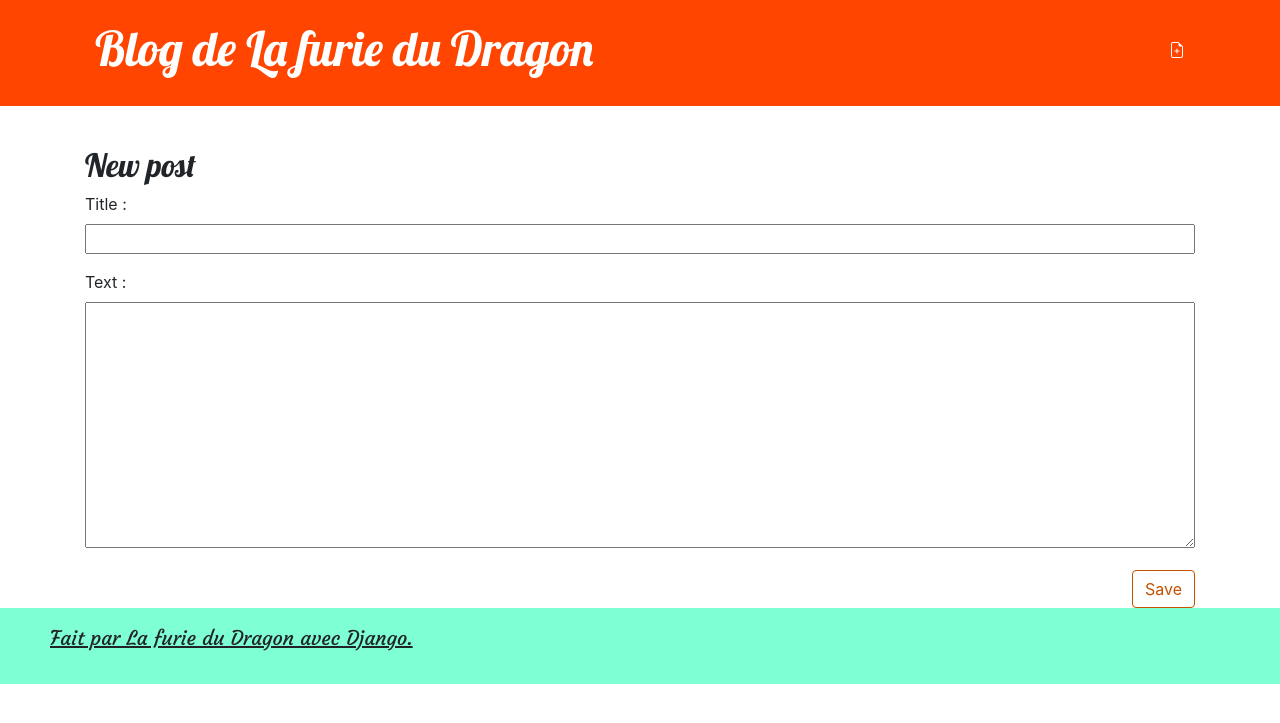
After one commit to ThomasJaffe/Python-Django, a Django app: page /post/new/ in a window 1280 px wide. The commit adds this page. Shown: the top 723 px of the page. Run offline with Django 3.2, Linux system fonts and the light colour scheme.

Commit message:
a lot of updates

```diff
--- /dev/null
+++ b/blog/forms.py
@@ -0,0 +1,9 @@
+from django import forms
+
+from .models import Post
+
+class PostForm(forms.ModelForm):
+
+    class Meta:
+        model = Post
+        fields = ('title', 'text',)
--- a/blog/templates/blog/base.html
+++ b/blog/templates/blog/base.html
@@ -11,6 +11,9 @@
     <body>
         <header class="page-header">
             <div class="container">
+                <a href="{% url 'post_new' %}" class="top-menu">
+                    {% include './icons/file-earmark-plus.svg' %}
+                </a>
                 <h1><a href="https://www.youtube.com/watch?v=xvFZjo5PgG0" target='_blank'>Blog de La furie du Dragon</a></h1>
             </div>
         </header>
--- a/blog/templates/blog/post_detail.html
+++ b/blog/templates/blog/post_detail.html
@@ -2,6 +2,11 @@
 
 {% block content %}
     <article class="post">
+        <aside class="actions">
+            <a class="btn btn-default" href="{% url 'post_edit' pk=post.pk %}">
+                {% include './icons/pencil-fill.svg' %}
+            </a>
+        </aside>
         {% if post.published_date %}
             <time class="date">
                 {{ post.published_date }}
--- /dev/null
+++ b/blog/templates/blog/post_edit.html
@@ -0,0 +1,9 @@
+{% extends 'blog/base.html' %}
+
+{% block content %}
+    <h2>New post</h2>
+    <form method="POST" class="post-form">{% csrf_token %}
+        {{ form.as_p }}
+        <button type="submit" class="save btn btn-default">Save</button>
+    </form>
+{% endblock %}
--- a/blog/urls.py
+++ b/blog/urls.py
@@ -4,4 +4,6 @@ from . import views
 urlpatterns = [
     path('', views.post_list, name='post_list'),
     path('post/<int:pk>/', views.post_detail, name='post_detail'),
+    path('post/new/', views.post_new, name='post_new'),
+    path('post/<int:pk>/edit/', views.post_edit, name='post_edit'),
 ]
--- a/blog/views.py
+++ b/blog/views.py
@@ -2,6 +2,7 @@ from django.shortcuts import render
 from django.utils import timezone
 from .models import Post
 from django.shortcuts import render, get_object_or_404
+from .forms import PostForm
 
 def post_list(request):
     posts = Post.objects.filter(published_date__lte=timezone.now()).order_by('published_date')
@@ -10,3 +11,30 @@ def post_list(request):
 def post_detail(request, pk):
     post = get_object_or_404(Post, pk=pk)
     return render(request, 'blog/post_detail.html', {'post': post})
+
+def post_new(request):
+    if request.method == "POST":
+        form = PostForm(request.POST)
+        if form.is_valid():
+            post = form.save(commit=False)
+            post.author = request.user
+            post.published_date = timezone.now()
+            post.save()
+            return redirect('post_detail', pk=post.pk)
+    else:
+        form = PostForm()
+    return render(request, 'blog/post_edit.html', {'form': form})
+
+def post_edit(request, pk):
+    post = get_object_or_404(Post, pk=pk)
+    if request.method == "POST":
+        form = PostForm(request.POST, instance=post)
+        if form.is_valid():
+            post = form.save(commit=False)
+            post.author = request.user
+            post.published_date = timezone.now()
+            post.save()
+            return redirect('post_detail', pk=post.pk)
+    else:
+        form = PostForm(instance=post)
+    return render(request, 'blog/post_edit.html', {'form': form})
```
Also changed, not shown: blog/templates/blog/icons/file-earmark-plus.svg (added), blog/templates/blog/icons/pencil-fill.svg (added).
